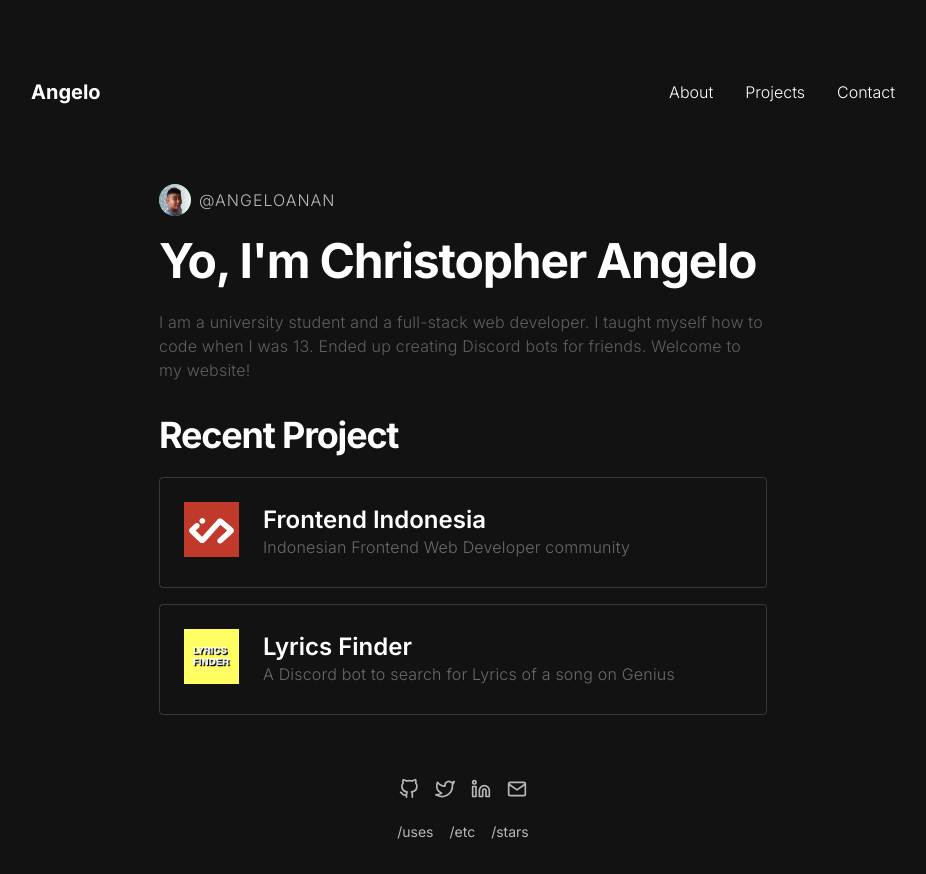
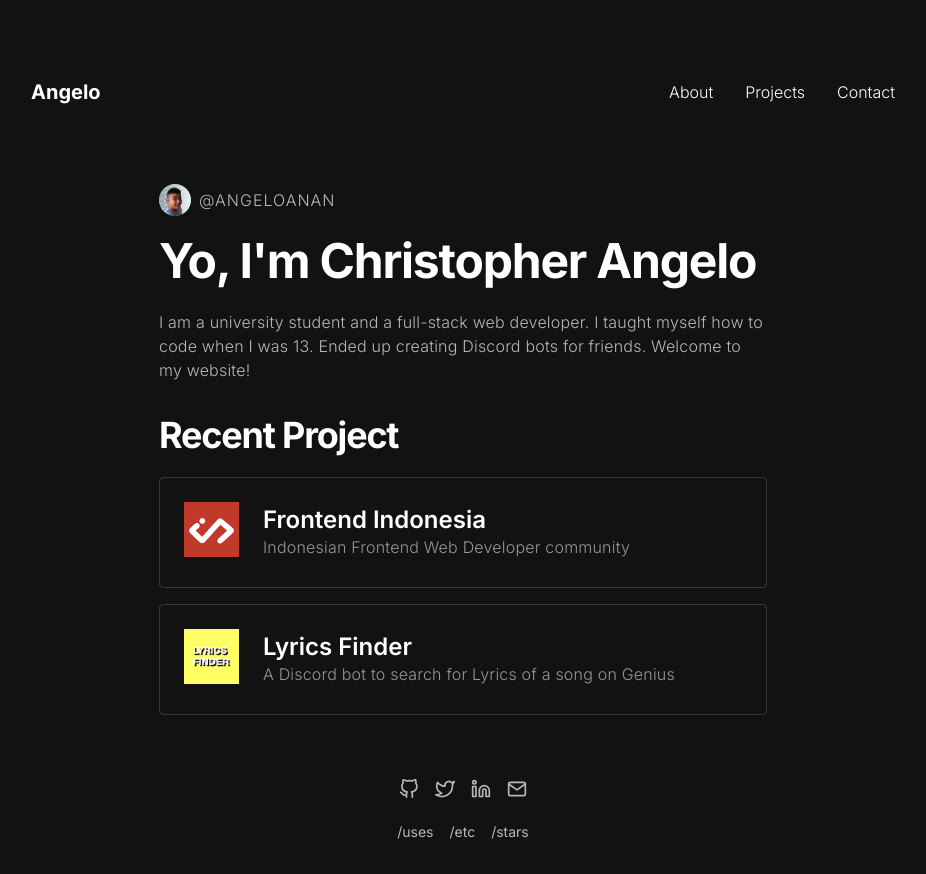
Before and after one commit to angeloanan/angeloanan.xyz, a Next.js app: page / in a window 1280 px wide. Shown: the whole page, without its empty margins (177-1103 px from the left). Built offline with nearby package versions, Linux system fonts and the light colour scheme.

Commit message:
refactor(textparagraph): uses absolute color rather than opacity

```diff
--- a/src/components/typography/TextParagraph.tsx
+++ b/src/components/typography/TextParagraph.tsx
@@ -3,7 +3,5 @@ import * as React from 'react'
 import { Text, TextProps } from '@chakra-ui/react'
 
 export const TextParagraph: React.FC<TextProps> = props => {
-  return (
-    <Text color='gray' opacity={0.7} letterSpacing={0.2} as='p' {...props} />
-  )
+  return <Text color='gray.200' letterSpacing={0.2} as='p' {...props} />
 }
```
